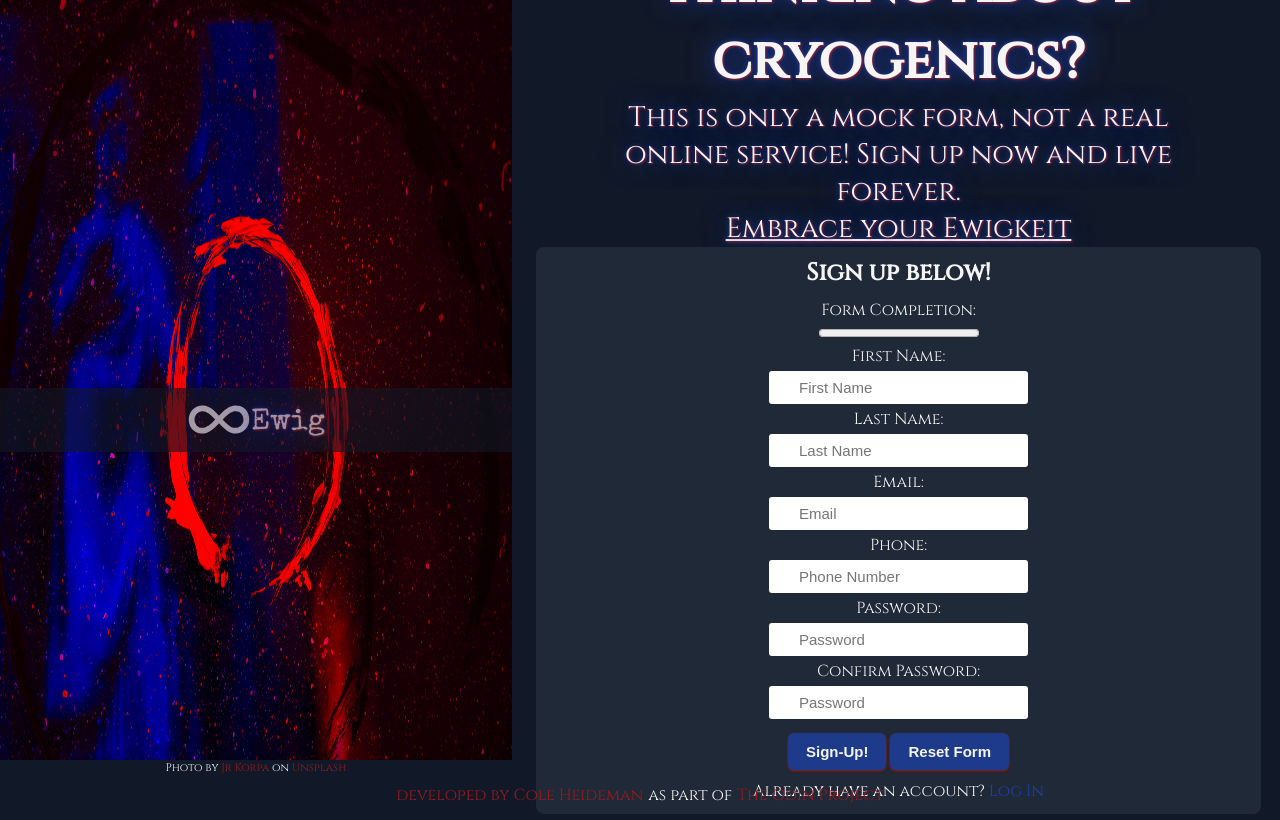
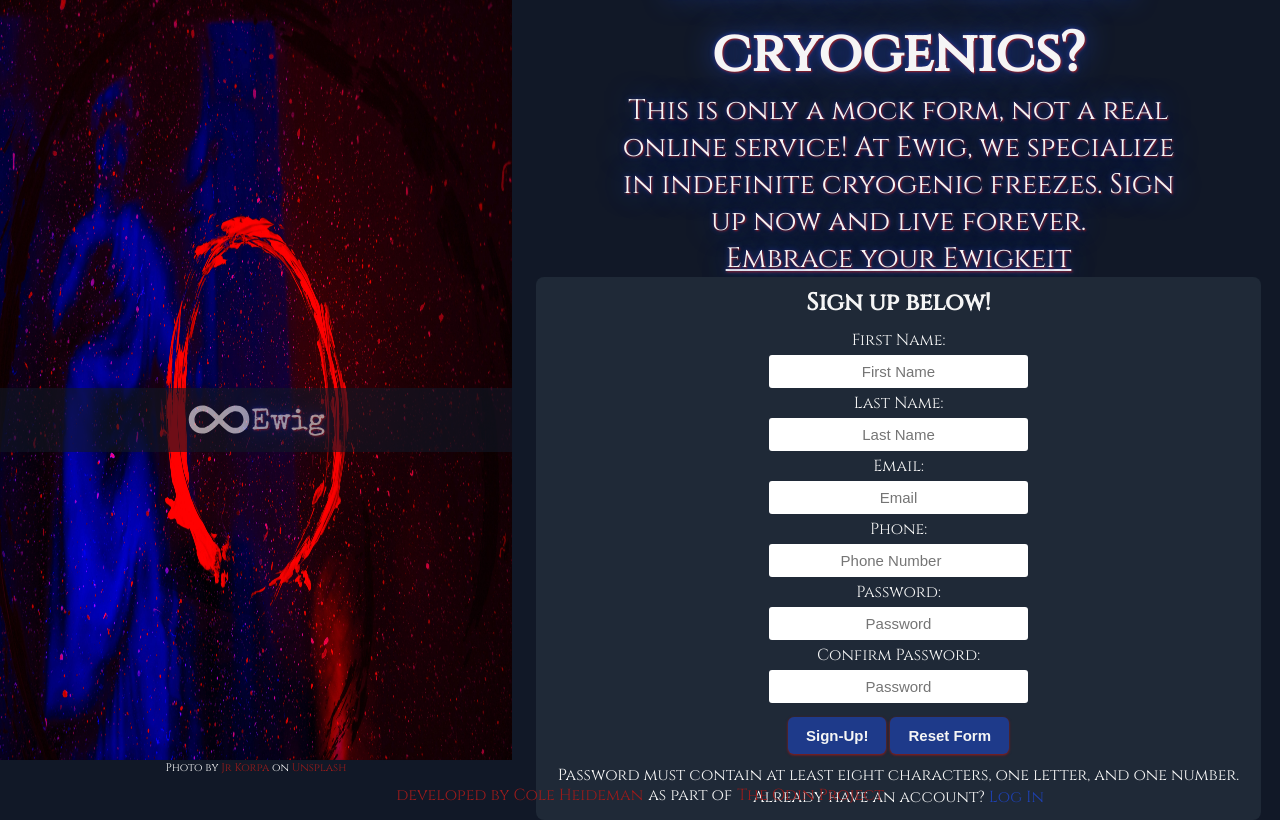
Before and after one commit to Alienatedlabor/Signup-Form, a plain HTML site: page index.html in a window 1280 px wide. Drawn offline with nearby package versions, Linux system fonts and the light colour scheme; a web font is replaced by a local one.

Commit message:
remove progress bar add validation

```diff
--- a/index.html
+++ b/index.html
@@ -6,7 +6,7 @@
     <meta name="viewport" content="width=device-width, initial-scale=1.0" />
     <title>Sign-Up!</title>
     <link rel="stylesheet" href="style.css" />
-    <script src="script.js"></script>
+    <script defer src="script.js"></script>
   </head>
   <body>
     <div class="container">
@@ -43,63 +43,75 @@
         <div class="hero">
           <h1>Thinking about cryogenics?</h1>
           <p class="subtext">
-            This is only a mock form, not a real online service! Sign up now and
-            live forever.
+            This is only a mock form, not a real online service! At Ewig, we
+            specialize in indefinite cryogenic freezes. Sign up now and live
+            forever.
             <span class="tagline">Embrace your Ewigkeit</span>
           </p>
         </div>
         <div class="form-container">
           <h2>Sign up below!</h2>
           <form action="">
-            <label class="labels" for="progress">Form Completion:</label>
-            <progress id="completion" max="100" value="0"></progress>
+            <!-- <label class="labels" for="progress">Form Completion:</label>
+            <progress id="completion" max="100" value="0"></progress> -->
             <label class="labels" for="first-name"> First Name:</label>
             <input
               placeholder="First Name"
-              aria-required="true"
+              required
               for="first-name"
               type="text"
             />
             <label class="labels" for="last-name">Last Name:</label>
             <input
               placeholder="Last Name"
-              aria-required="true"
+              required
               for="last-name"
               type="text"
             />
             <label class="labels" for="email"> Email:</label>
-            <input
-              placeholder="Email"
-              aria-required="true"
-              for="email"
-              type="email"
-            />
+            <input placeholder="Email" required for="email" type="email" />
             <label class="labels" for="phone"> Phone:</label>
             <input
               placeholder="Phone Number"
-              aria-required="true"
+              required
               for="phone"
               type="number"
             />
-            <label class="labels" for="password"> Password:</label>
+            <label minlength="5" class="labels" for="password">
+              Password:</label
+            >
             <input
+              title="Password must contain at least one letter and number and be a minimum of 8 characters"
               placeholder="Password"
-              aria-required="true"
+              pattern="^(?=.*[A-Za-z])(?=.*\d)[A-Za-z\d]{8,}$"
+              required
               for="password"
               type="password"
+              name="password"
+              onChange="onChange()"
             />
-            <label class="labels" for="password"> Confirm Password:</label>
+            <label class="labels error" for="password">
+              Confirm Password:</label
+            >
             <input
+              title="Password must contain at least one letter and number and be a minimum of 8 characters"
+              pattern="^(?=.*[A-Za-z])(?=.*\d)[A-Za-z\d]{8,}$"
               placeholder="Password"
-              aria-required="true"
+              required
               for="password"
               type="password"
+              name="confirm"
+              onChange="onChange()"
             />
             <div class="buttons">
               <button class="submit" type="submit">Sign-Up!</button>
               <button class="reset" type="reset">Reset Form</button>
             </div>
           </form>
+          <span class="validation-message">
+            Password must contain at least eight characters, one letter, and one
+            number.</span
+          >
           <div class="already-question">
             <p>Already have an account? <a href="">Log In</a></p>
           </div>
--- a/script.js
+++ b/script.js
@@ -0,0 +1,20 @@
+function onChange() {
+  const password = document.querySelector('input[name=password]');
+  const confirm = document.querySelector('input[name=confirm]');
+  if (confirm.value === password.value) {
+    confirm.setCustomValidity('');
+  } else {
+    confirm.setCustomValidity('Passwords do not match');
+  }
+}
+//couldn't get progress bar to increment so I removed it. Leaving this for posterity so that some day I can add it back.
+// const inputs = document.querySelectorAll('input');
+// const progressBar = document.querySelector('#completion');
+
+// function incrementProgressBar() {
+//   inputs.forEach((input) => {
+//     if (input.textContent !== '') {
+//       progressBar.value = 16.6;
+//     }
+//   });
+// }
--- a/style.scss
+++ b/style.scss
@@ -89,6 +89,10 @@ a:hover {
           padding: 8px 30px;
           border: none;
           border-radius: 3px;
+          text-align: center;
+        }
+        input:invalid {
+          outline: 3px solid $red;
         }
         input:focus {
           outline: 3px solid #1d4ed8;
@@ -176,3 +180,6 @@ button {
 button:active {
   box-shadow: none;
 }
+.error {
+  outline: 3px solid $red;
+}
```
Also changed, not shown: style.css, 1 other file.
